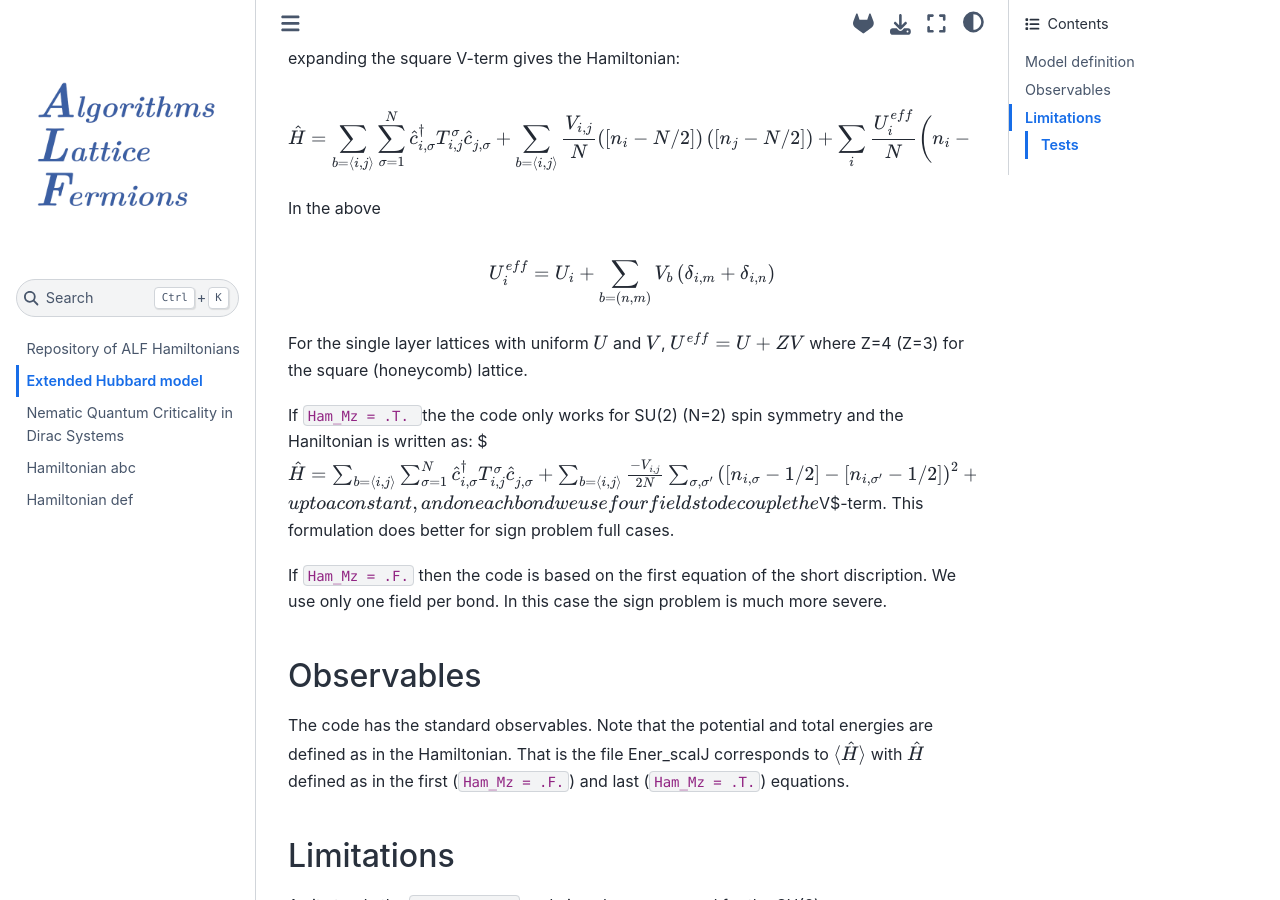
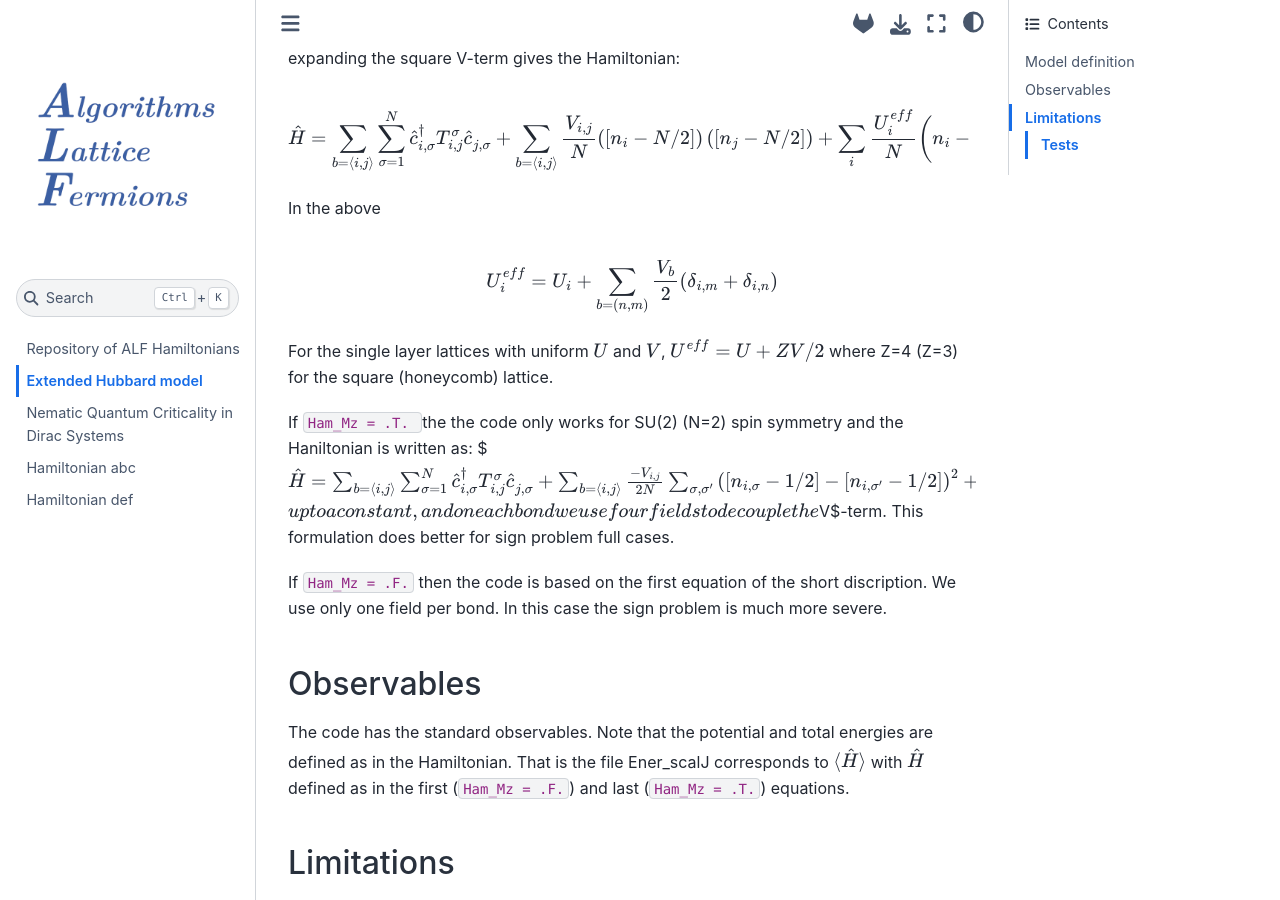
Before and after one commit to ALF-QMC/Hamiltonians, a Jupyter Book: the page built from Hamiltonians/Extended_Hubbard_Model/README.md, in a window 1280 px wide and 900 px high, scrolled down 1002 px. Built offline with Jupyter Book 1.0.4 settings and Sphinx 7.4.7 and the Sphinx Book theme 1.1.4, drawn with Linux system fonts in a browser that asks for light colours.

Commit message:
Update file README.md

````diff
--- a/Hamiltonians/Extended_Hubbard_Model/README.md
+++ b/Hamiltonians/Extended_Hubbard_Model/README.md
@@ -50,10 +50,10 @@ $$
 In the  above
 
 $$
-U^{eff}_{i}    = U_i +  \sum_{b = (n,m)} V_b  \left( \delta_{i,m} +  \delta_{i,n}\right)
+U^{eff}_{i}    = U_i +  \sum_{b = (n,m)} \frac{V_b}{2}  \left( \delta_{i,m} +  \delta_{i,n}\right)
 $$
 
-For  the  single  layer  lattices  with uniform $U$ and $V$,  $U^{eff} =   U  + Z V$
+For  the  single  layer  lattices  with uniform $U$ and $V$,  $U^{eff} =   U  + Z V/2$
 where  Z=4 (Z=3)   for  the square (honeycomb)  lattice.
 
 If  ```Ham_Mz = .T. ```  the  the code  only works for SU(2) (N=2) spin symmetry and the Haniltonian is written as:
````
